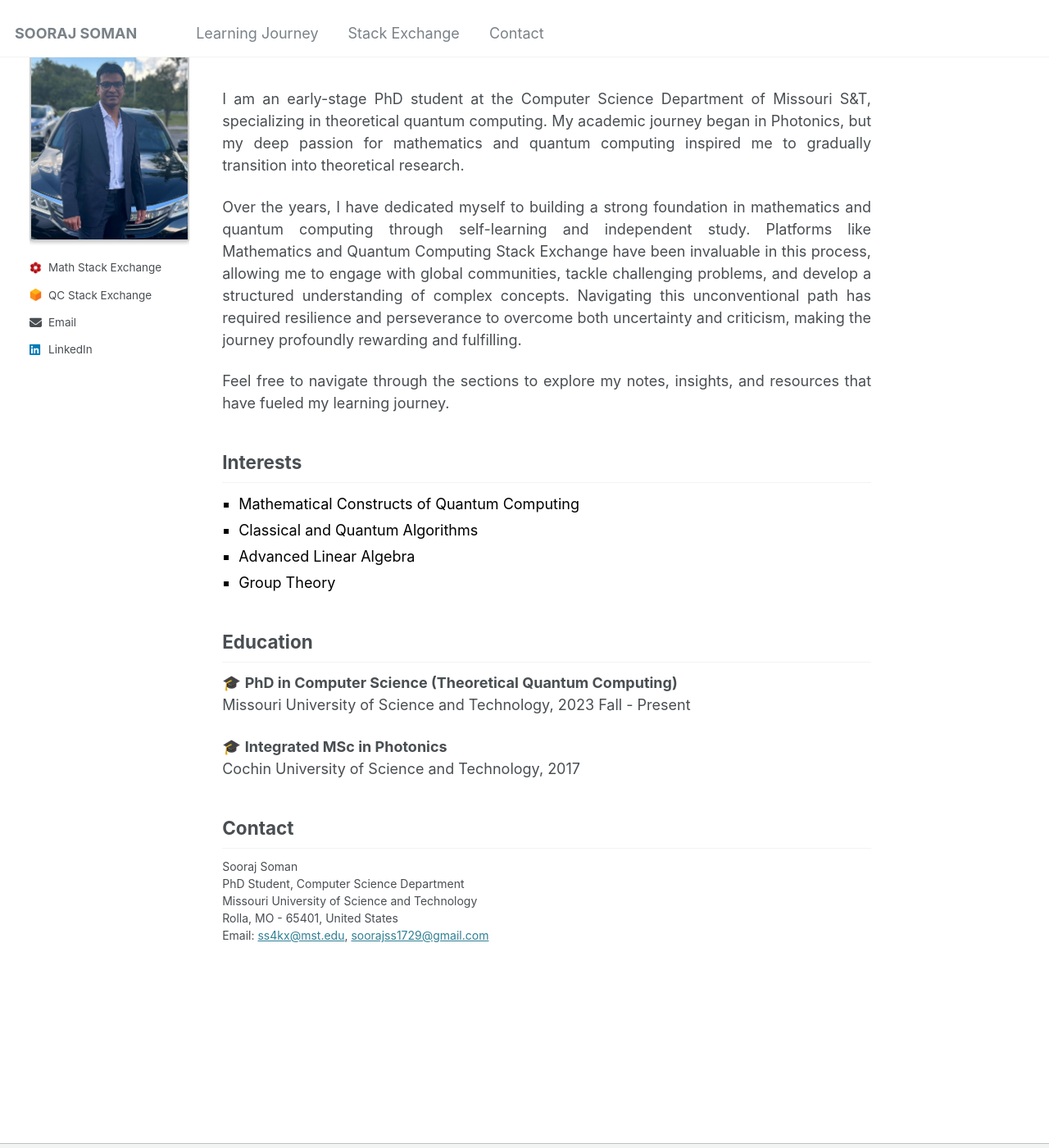
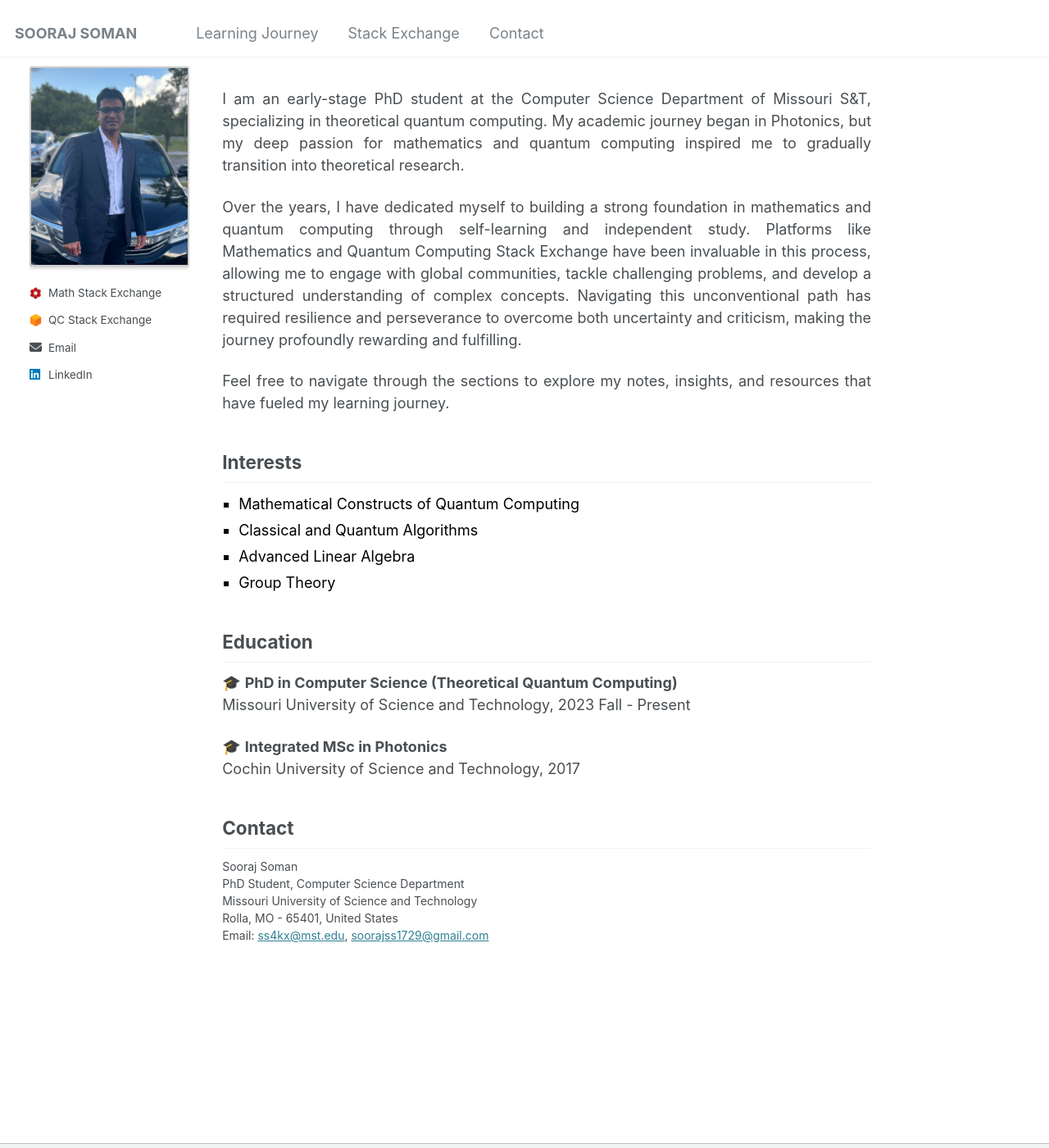
Before and after one commit to soorajss1729/soorajss1729.github.io, a Jekyll site: the page built from _pages/about.md, in a window 1280 px wide and 1400 px high. Shown: the whole window at 82% size. Built offline with Jekyll 4.4.1, drawn with Linux system fonts in a browser that asks for light colours.

Commit message:
Update _sidebar.scss

```diff
--- a/_sass/_sidebar.scss
+++ b/_sass/_sidebar.scss
@@ -77,7 +77,7 @@
    ========================================================================== */
 .sidebar {
   padding-top: 0.5em;
-  margin-top:0.3em;
+  margin-top:2em;
   margin-left: 2em;
   padding-left: 0;
   padding-right: 0;
```
